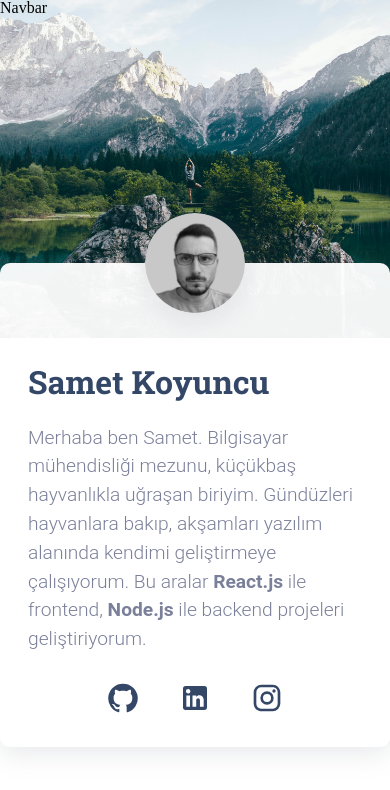
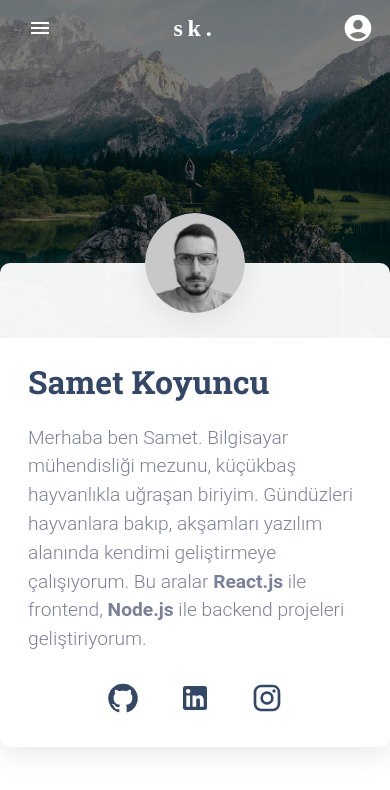
Before and after one commit to sametkoyuncu/react-firebase-personal, a React (Create React App) app: page / in a window 390 px wide. Shown: the top 790 px of the page. Built offline with nearby package versions, Linux system fonts and the light colour scheme.

Commit message:
Add responsive navbar

```diff
--- a/src/pages/Home/sections/Hero/components/Navbar.js
+++ b/src/pages/Home/sections/Hero/components/Navbar.js
@@ -1,7 +1,174 @@
-import React from 'react'
+import * as React from 'react'
+import AppBar from '@mui/material/AppBar'
+import Box from '@mui/material/Box'
+import Toolbar from '@mui/material/Toolbar'
+import IconButton from '@mui/material/IconButton'
+import Typography from '@mui/material/Typography'
+import Menu from '@mui/material/Menu'
+import MenuIcon from '@mui/icons-material/Menu'
+import Container from '@mui/material/Container'
+import Avatar from '@mui/material/Avatar'
+import Button from '@mui/material/Button'
+import Tooltip from '@mui/material/Tooltip'
+import MenuItem from '@mui/material/MenuItem'
+// import CodeIcon from '@mui/icons-material/Code'
+import AccountCircleIcon from '@mui/icons-material/AccountCircle'
+
+const pages = ['Hakkımda', 'Projelerim', 'Blog', 'İletişim']
+const settings = ['Profile', 'Account', 'Dashboard', 'Logout']
 
 const Navbar = () => {
-  return <div>Navbar</div>
+  const [anchorElNav, setAnchorElNav] = React.useState(null)
+  const [anchorElUser, setAnchorElUser] = React.useState(null)
+
+  const handleOpenNavMenu = (event) => {
+    setAnchorElNav(event.currentTarget)
+  }
+  const handleOpenUserMenu = (event) => {
+    setAnchorElUser(event.currentTarget)
+  }
+
+  const handleCloseNavMenu = () => {
+    setAnchorElNav(null)
+  }
+
+  const handleCloseUserMenu = () => {
+    setAnchorElUser(null)
+  }
+
+  return (
+    <AppBar
+      position="static"
+      sx={{ backgroundColor: 'transparent', boxShadow: 'none' }}
+    >
+      <Container maxWidth="xl">
+        <Toolbar disableGutters>
+          {/* <CodeIcon sx={{ display: { xs: 'none', md: 'flex' }, mr: 1 }} /> */}
+          <Typography
+            variant="h6"
+            noWrap
+            component="a"
+            href="/"
+            sx={{
+              mr: 2,
+              display: { xs: 'none', md: 'flex' },
+              fontFamily: 'Roboto Slab',
+              fontWeight: 700,
+              letterSpacing: '.3rem',
+              color: 'inherit',
+              textDecoration: 'none',
+            }}
+          >
+            sk.
+          </Typography>
+
+          <Box sx={{ flexGrow: 1, display: { xs: 'flex', md: 'none' } }}>
+            <IconButton
+              size="large"
+              aria-label="account of current user"
+              aria-controls="menu-appbar"
+              aria-haspopup="true"
+              onClick={handleOpenNavMenu}
+              color="inherit"
+            >
+              <MenuIcon />
+            </IconButton>
+            <Menu
+              id="menu-appbar"
+              anchorEl={anchorElNav}
+              anchorOrigin={{
+                vertical: 'bottom',
+                horizontal: 'left',
+              }}
+              keepMounted
+              transformOrigin={{
+                vertical: 'top',
+                horizontal: 'left',
+              }}
+              open={Boolean(anchorElNav)}
+              onClose={handleCloseNavMenu}
+              sx={{
+                display: { xs: 'block', md: 'none' },
+              }}
+            >
+              {pages.map((page) => (
+                <MenuItem key={page} onClick={handleCloseNavMenu}>
+                  <Typography textAlign="center">{page}</Typography>
+                </MenuItem>
+              ))}
+            </Menu>
+          </Box>
+          {/* <CodeIcon sx={{ display: { xs: 'flex', md: 'none' }, mr: 1 }} /> */}
+          <Typography
+            variant="h5"
+            noWrap
+            component="a"
+            href=""
+            sx={{
+              mr: 2,
+              display: { xs: 'flex', md: 'none' },
+              flexGrow: 1,
+              fontFamily: 'Rooboto Slab',
+              fontWeight: 700,
+              letterSpacing: '.3rem',
+              color: 'inherit',
+              textDecoration: 'none',
+            }}
+          >
+            sk.
+          </Typography>
+          <Box sx={{ flexGrow: 1, display: { xs: 'none', md: 'flex' } }}>
+            {pages.map((page) => (
+              <Button
+                key={page}
+                onClick={handleCloseNavMenu}
+                sx={{
+                  my: 2,
+                  color: 'white',
+                  display: 'block',
+                  textTransform: 'capitalize',
+                }}
+              >
+                {page}
+              </Button>
+            ))}
+          </Box>
+
+          <Box sx={{ flexGrow: 0 }}>
+            <Tooltip title="Open settings">
+              <IconButton onClick={handleOpenUserMenu} sx={{ p: 0 }}>
+                {/* <Avatar alt="Remy Sharp" src="/static/images/avatar/2.jpg" /> */}
+                <AccountCircleIcon
+                  sx={{ color: '#FFF', width: '32px', height: '32px' }}
+                />
+              </IconButton>
+            </Tooltip>
+            <Menu
+              sx={{ mt: '45px' }}
+              id="menu-appbar"
+              anchorEl={anchorElUser}
+              anchorOrigin={{
+                vertical: 'top',
+                horizontal: 'right',
+              }}
+              keepMounted
+              transformOrigin={{
+                vertical: 'top',
+                horizontal: 'right',
+              }}
+              open={Boolean(anchorElUser)}
+              onClose={handleCloseUserMenu}
+            >
+              {settings.map((setting) => (
+                <MenuItem key={setting} onClick={handleCloseUserMenu}>
+                  <Typography textAlign="center">{setting}</Typography>
+                </MenuItem>
+              ))}
+            </Menu>
+          </Box>
+        </Toolbar>
+      </Container>
+    </AppBar>
+  )
 }
-
 export default Navbar
--- a/src/pages/Home/sections/Hero/index.js
+++ b/src/pages/Home/sections/Hero/index.js
@@ -20,7 +20,15 @@
         backgroundPosition: 'center',
       }}
     >
-      <Navbar />
+      <Box
+        sx={{
+          width: '100%',
+          height: '100%',
+          backgroundColor: 'rgba(0,0,0,0.5)',
+        }}
+      >
+        <Navbar />
+      </Box>
     </Box>
   )
 }
```
